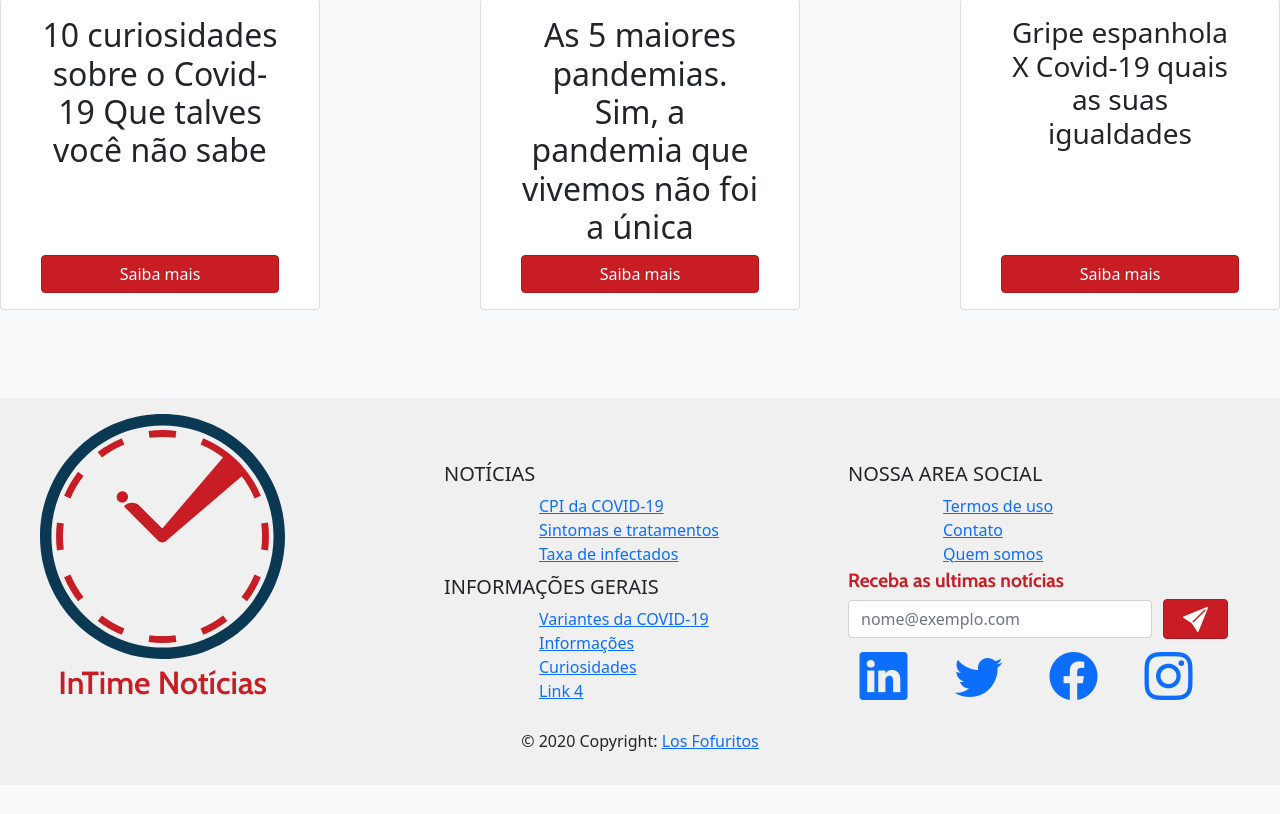
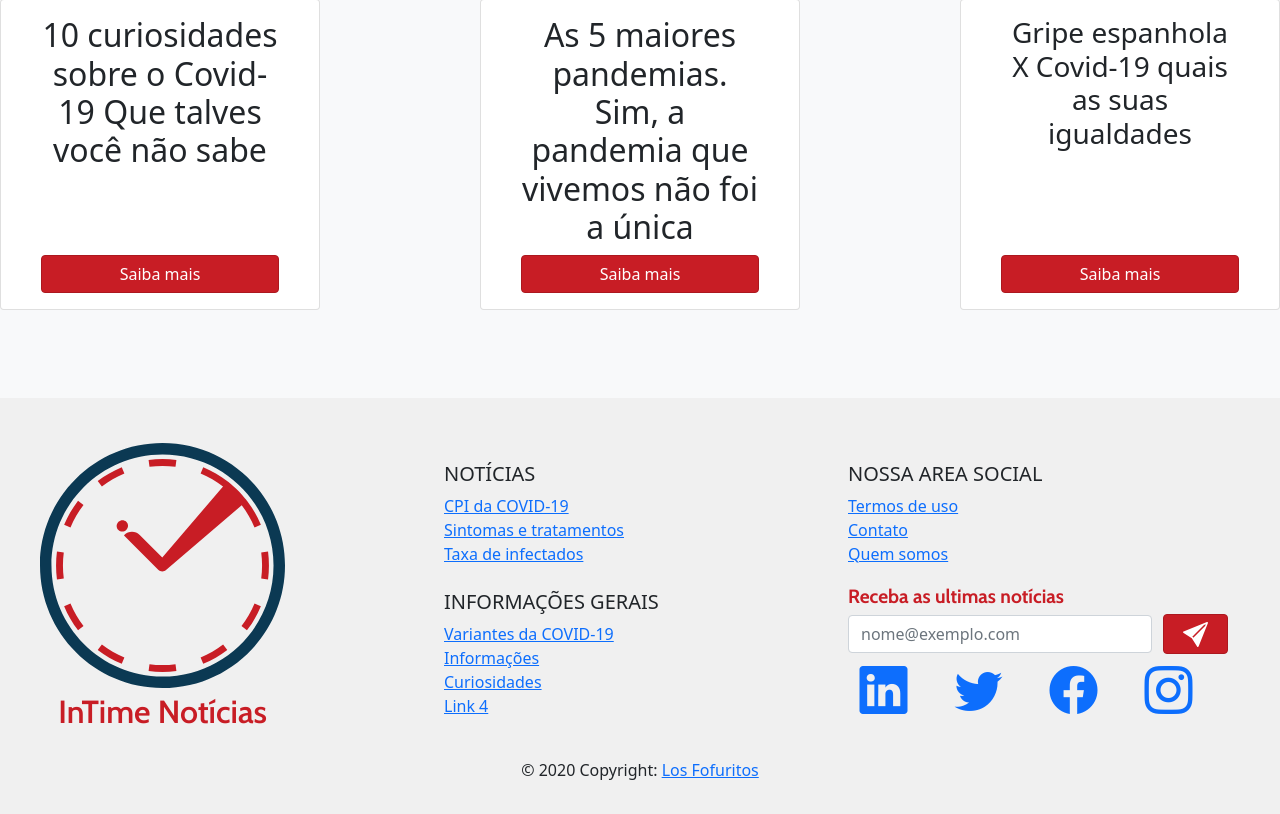
Before and after one commit to joaoGarcia-webDev/InTimeNews, a PHP site: page /curiosity.php in a window 1280 px wide. Shown: the part 578-1392 px from the top of the page. Before the commit the page ends 1329 px from the top, so only its background shows below. Run offline with PHP 8.4, Linux system fonts and the light colour scheme; some libraries are stand-ins or nearby versions.

Commit message:
fixing curiosity

```diff
--- a/css/main-page.css
+++ b/css/main-page.css
@@ -336,7 +336,7 @@ ALL MEDIA RESPONSIVE CLASSES
 
 }
 
-ul {
+/* ul {
     width: 50%;
     margin: auto;
 }
@@ -346,4 +346,4 @@ ol {
 }
 .margem{
     margin: 2em;
-}
+} */
```
